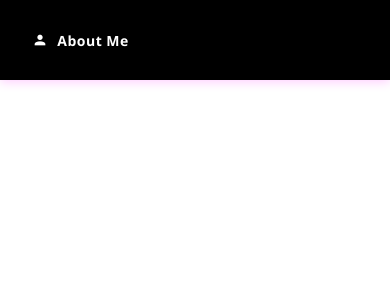
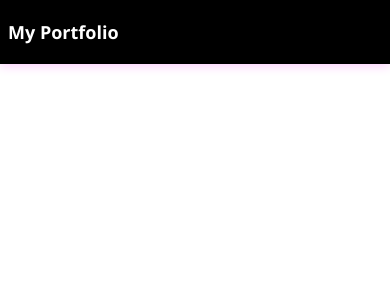
Before and after one commit to Fah-Pongpipat/MyPortfolio, a Vue app: page /menu in a window 390 px wide. Shown: the top 300 px of the page. Built offline with nearby package versions, Linux system fonts and the light colour scheme.

Commit message:
Update MenuView.vue

```diff
--- a/src/views/MenuView.vue
+++ b/src/views/MenuView.vue
@@ -2,11 +2,14 @@
 
 <template>
   <v-app>
-    <v-app-bar app color="black" dark flat>
+    <!-- Responsive Navbar -->
+    <v-app-bar app color="black" dark flat class="navbar">
+      <v-container class="d-flex align-center justify-space-between pa-0">
+        <!-- Logo / Title -->
         <v-toolbar-title class="font-weight-bold">My Portfolio</v-toolbar-title>
 
-      <v-spacer />
-
+        <!-- Desktop Menu -->
+        <div class="d-none d-md-flex">
           <v-btn text @click="$router.push('/about-me')">
             <v-icon left class="mr-2">mdi-account</v-icon>
             About Me
@@ -23,6 +26,8 @@
             <v-icon left class="mr-2">mdi-email</v-icon>
             Contact
           </v-btn>
+        </div>
+      </v-container>
     </v-app-bar>
 
     <v-main>
@@ -32,58 +37,60 @@
 </template>
 
 <style scoped>
-/* แถบ Navbar */
-.v-app-bar {
+.navbar {
   box-shadow: 0 2px 10px rgba(255, 0, 255, 0.2);
-  padding: 0 16px;
-  display: flex;
-  align-items: center;
-  justify-content: space-between;
-  flex-wrap: wrap;
 }
 
-/* ชื่อเว็บ */
-.v-toolbar-title {
-  font-size: clamp(18px, 3vw, 26px);
-  font-weight: bold;
-  white-space: nowrap;
-}
-
-/* ปุ่มเมนู */
+/* ปุ่มใน Navbar */
 .v-btn {
   font-weight: bold;
   letter-spacing: 0.5px;
   transition: 0.2s ease;
   color: white;
-  font-size: clamp(14px, 2.5vw, 18px);
-  padding: 6px 12px;
-  text-transform: none;
-  min-width: auto;
+  font-size: 16px;
+  padding: 8px 16px;
 }
 
-/* ไอคอนซ้ายของปุ่ม */
-.v-btn .v-icon {
-  font-size: clamp(16px, 2.5vw, 20px);
-  margin-right: 6px;
-}
-
-/* Hover effect */
 .v-btn:hover {
   color: #ff66cc;
 }
 
-/* ปรับขนาดพิเศษบนมือถือ */
+/* 🔽 Mobile */
 @media (max-width: 600px) {
-  .v-app-bar {
-    flex-direction: column;
-    align-items: flex-start;
-    padding: 8px 12px;
+  .v-toolbar-title {
+    font-size: 18px;
   }
 
   .v-btn {
-    width: 100%;
-    justify-content: flex-start;
-    padding-left: 0;
+    font-size: 14px;
+    padding: 6px 10px;
+  }
+
+  .v-icon {
+    font-size: 18px !important;
+    margin-right: 4px !important;
+  }
+
+  .navbar {
+    padding-left: 8px;
+    padding-right: 8px;
+  }
+}
+
+/* 🔼 Desktop */
+@media (min-width: 960px) {
+  .v-toolbar-title {
+    font-size: 24px;
+  }
+
+  .navbar {
+    padding-left: 32px;
+    padding-right: 32px;
+  }
+
+  .v-btn {
+    font-size: 18px;
+    padding: 10px 20px;
   }
 }
 </style>
```
Lines whose indentation alone changed are shown as unchanged.
